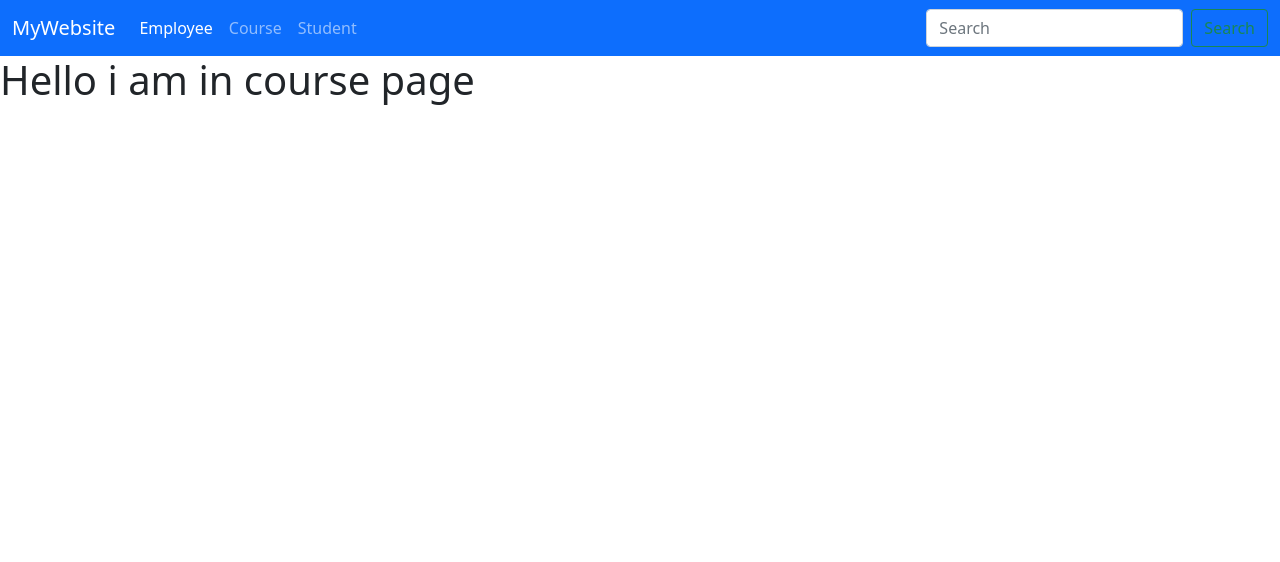
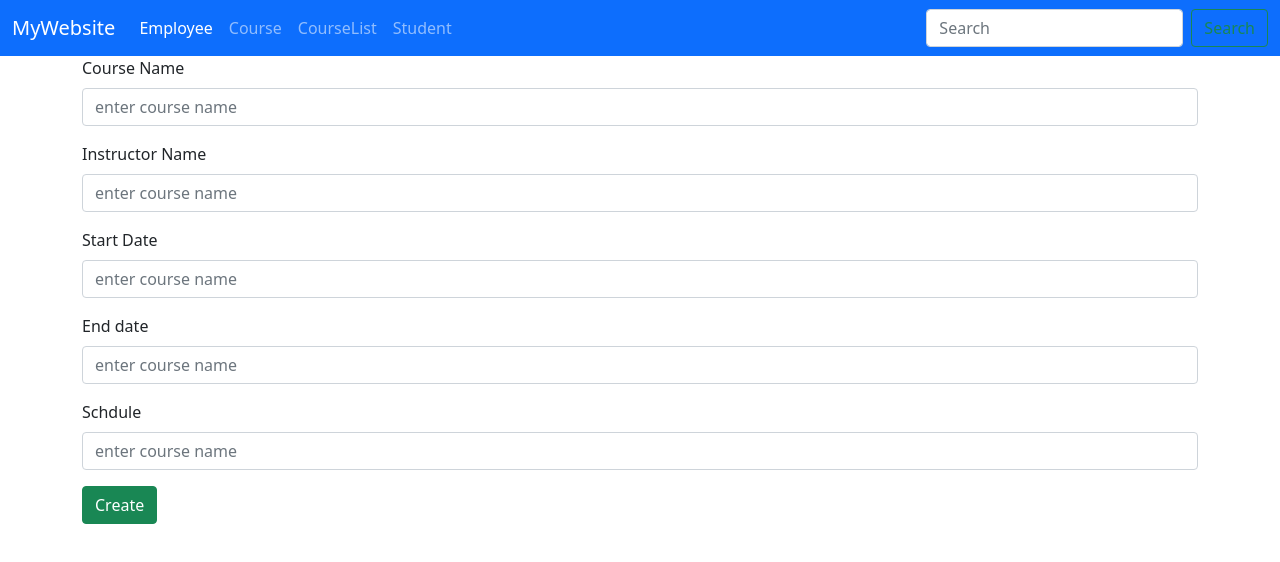
Before and after one commit to smishra1000/full_stack_react_node, a React (Create React App) app in the folder frontend-react/: page /course in a window 1280 px wide. Shown: the top 562 px of the page. Built offline with nearby package versions, Linux system fonts and the light colour scheme.

Commit message:
react redux implemented

```diff
--- a/frontend-react/package.json
+++ b/frontend-react/package.json
@@ -8,8 +8,10 @@
     "@testing-library/user-event": "^13.5.0",
     "react": "^18.2.0",
     "react-dom": "^18.2.0",
+    "react-redux": "^8.0.5",
     "react-router-dom": "^6.4.4",
     "react-scripts": "5.0.1",
+    "redux": "^4.2.0",
     "web-vitals": "^2.1.4"
   },
   "scripts": {
--- a/frontend-react/src/MainApp.js
+++ b/frontend-react/src/MainApp.js
@@ -5,6 +5,7 @@ import StudentPage from "./Pages/StudentPage";
 import CoursePage from "./Pages/CoursePage";
 import Header from "./Pages/Header";
 import StudentList from "./Pages/StudentList";
+import CourseList from "./Pages/CourseListPage";
 
 function MainApp() {
   return (
@@ -17,6 +18,7 @@ function MainApp() {
           <Route path="/" element={<EmployeePage/>}></Route>
           <Route path="/employee" element={<EmployeePage/>}></Route>
           <Route path="/studentlist" element={<StudentList/>}></Route>
+          <Route path="/courseList" element={<CourseList/>}></Route>
         </Routes>
       </BrowserRouter>
 
--- /dev/null
+++ b/frontend-react/src/Pages/CourseListPage.js
@@ -0,0 +1,29 @@
+import {useSelector} from "react-redux"
+
+function CourseList(){
+    const courses = useSelector(state=>state.courses.courses)
+    console.log(courses)
+    return(
+        <div>
+            <h1>Course List</h1>
+            <ul>
+                {courses.map((item,index)=>{
+                    return(
+                        <div className="list-group" key={index}>
+                        <a className="list-group-item list-group-item-action active" aria-current="true">
+                          <div className="d-flex w-100 justify-content-between">
+                            <h5 className="mb-1">{item.courseName}</h5>
+                            <small>{item.startDate}</small>
+                          </div>
+                          <p className="mb-1">{item.instructorName}</p>
+                          <small>{item.schedule}</small>
+                        </a>
+                      </div>
+                    )
+                })}
+            </ul>
+        </div>
+    )
+}
+
+export default CourseList
--- a/frontend-react/src/Pages/CoursePage.js
+++ b/frontend-react/src/Pages/CoursePage.js
@@ -1,9 +1,99 @@
-function CoursePage(){
-    return(
-        <div>
-            <h1>Hello i am in course page</h1>
-        </div>
-    )
+import { useState } from "react";
+import { useDispatch } from "react-redux";
+import {useNavigate} from "react-router-dom"
+const initialState = {
+  courseName: "",
+  instructorName: "",
+  startDate: "",
+  endDate: "",
+  schedule: "",
+};
+
+function CoursePage() {
+  const [course, setCourse] = useState(initialState);
+  const navigate = useNavigate()
+
+  const dispatch = useDispatch();
+
+  const createCourse = () => {
+    console.log("course data=", course);
+    dispatch({type:"ADD_COURSE",payload:course})
+    navigate("/courselist")
+  };
+
+  const handleCourseDataChange = (e) => {
+    setCourse((prevState) => ({
+      ...prevState,
+      [e.target.name]: e.target.value,
+    }));
+  };
+  return (
+    <div className="container">
+      <div className="mb-3">
+        <label className="form-label">Course Name</label>
+        <input
+          type="email"
+          className="form-control"
+          placeholder="enter course name"
+          name="courseName"
+          value={course.courseName}
+          onChange={(e) => handleCourseDataChange(e)}
+        />
+      </div>
+      <div className="mb-3">
+        <label className="form-label">Instructor Name</label>
+        <input
+          type="email"
+          className="form-control"
+          placeholder="enter course name"
+          name="instructorName"
+          value={course.instructorName}
+          onChange={(e) => handleCourseDataChange(e)}
+        />
+      </div>
+      <div className="mb-3">
+        <label className="form-label">Start Date</label>
+        <input
+          type="email"
+          className="form-control"
+          placeholder="enter course name"
+          name="startDate"
+          value={course.startDate}
+          onChange={(e) => handleCourseDataChange(e)}
+        />
+      </div>
+      <div className="mb-3">
+        <label className="form-label">End date</label>
+        <input
+          type="email"
+          className="form-control"
+          placeholder="enter course name"
+          name="endDate"
+          value={course.endDate}
+          onChange={(e) => handleCourseDataChange(e)}
+        />
+      </div>
+      <div className="mb-3">
+        <label className="form-label">Schdule</label>
+        <input
+          type="email"
+          className="form-control"
+          placeholder="enter course name"
+          name="schedule"
+          value={course.schedule}
+          onChange={(e) => handleCourseDataChange(e)}
+        />
+      </div>
+      <button
+        onClick={() => {
+          createCourse();
+        }}
+        className="btn btn-success"
+      >
+        Create
+      </button>
+    </div>
+  );
 }
 
-export default CoursePage
+export default CoursePage;
--- a/frontend-react/src/Pages/Header.js
+++ b/frontend-react/src/Pages/Header.js
@@ -30,6 +30,11 @@ function Header() {
               </Link>
             </li>
             <li className="nav-item">
+              <Link className="nav-link" to="/courselist">
+                CourseList
+              </Link>
+            </li>
+            <li className="nav-item">
               <Link className="nav-link" to="/student">
                 Student
               </Link>
--- a/frontend-react/src/index.js
+++ b/frontend-react/src/index.js
@@ -3,9 +3,18 @@ import ReactDOM from 'react-dom/client';
 import App from './App';
 import MainApp from './MainApp';
 
+import {Provider} from "react-redux";
+import {createStore} from "redux";
+import rootReducer from "./reducers/rootReducer"
+const store = createStore(rootReducer);
+
+
 const root = ReactDOM.createRoot(document.getElementById('root'));
 root.render(
-    <MainApp />
+    <Provider store={store}>
+        <MainApp />
+    </Provider>
+
 );
 
 //reportWebVitals();
--- /dev/null
+++ b/frontend-react/src/reducers/CourseReducer.js
@@ -0,0 +1,20 @@
+const initialState = {
+    courses:[]
+}
+
+const CourseReducer = (state=initialState,action)=>{
+    if(action.type==='ADD_COURSE'){
+        return {
+            ...state,
+            courses:[
+                ...state.courses,
+                action.payload
+            ]
+        }
+    }else {
+        return state
+    }
+
+}
+
+export default CourseReducer
--- /dev/null
+++ b/frontend-react/src/reducers/rootReducer.js
@@ -0,0 +1,5 @@
+import {combineReducers} from "redux";
+import CourseReducer from "./CourseReducer"
+const rootReducer = combineReducers({courses:CourseReducer})
+
+export default rootReducer
```
Also changed, not shown: 1 other file (tests, documents, lock files or other folders).
